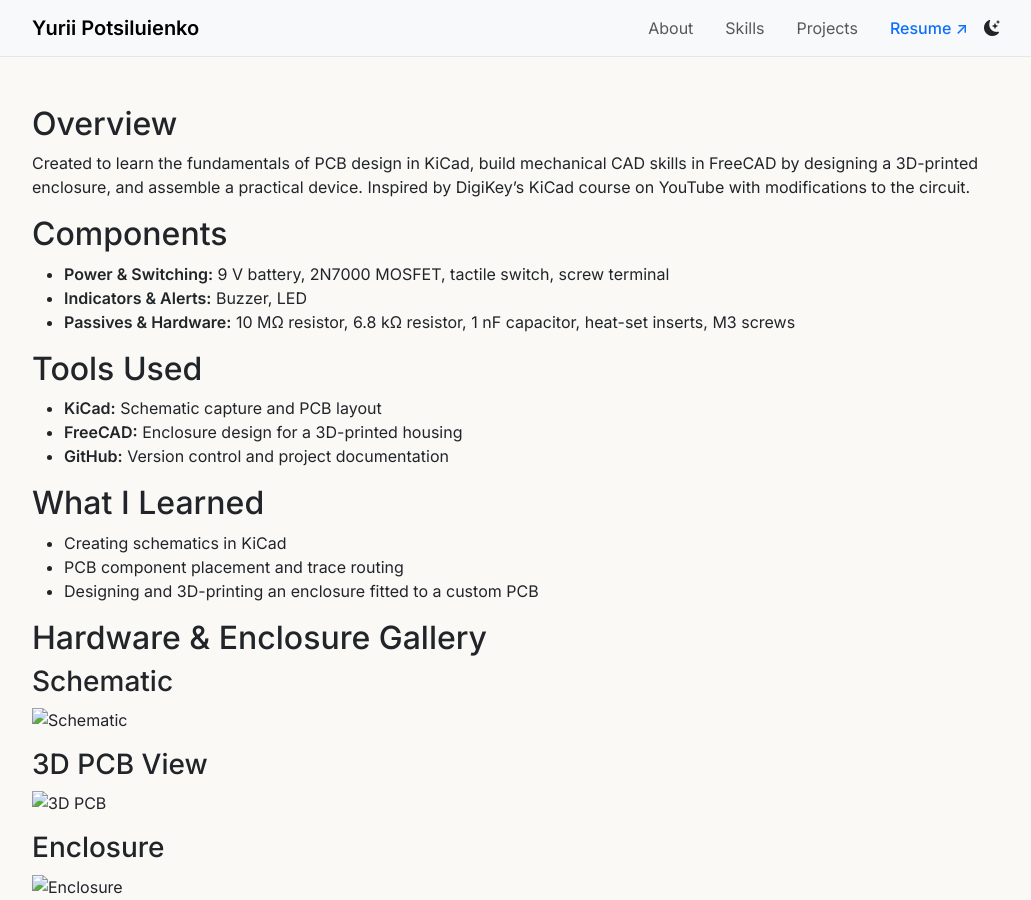
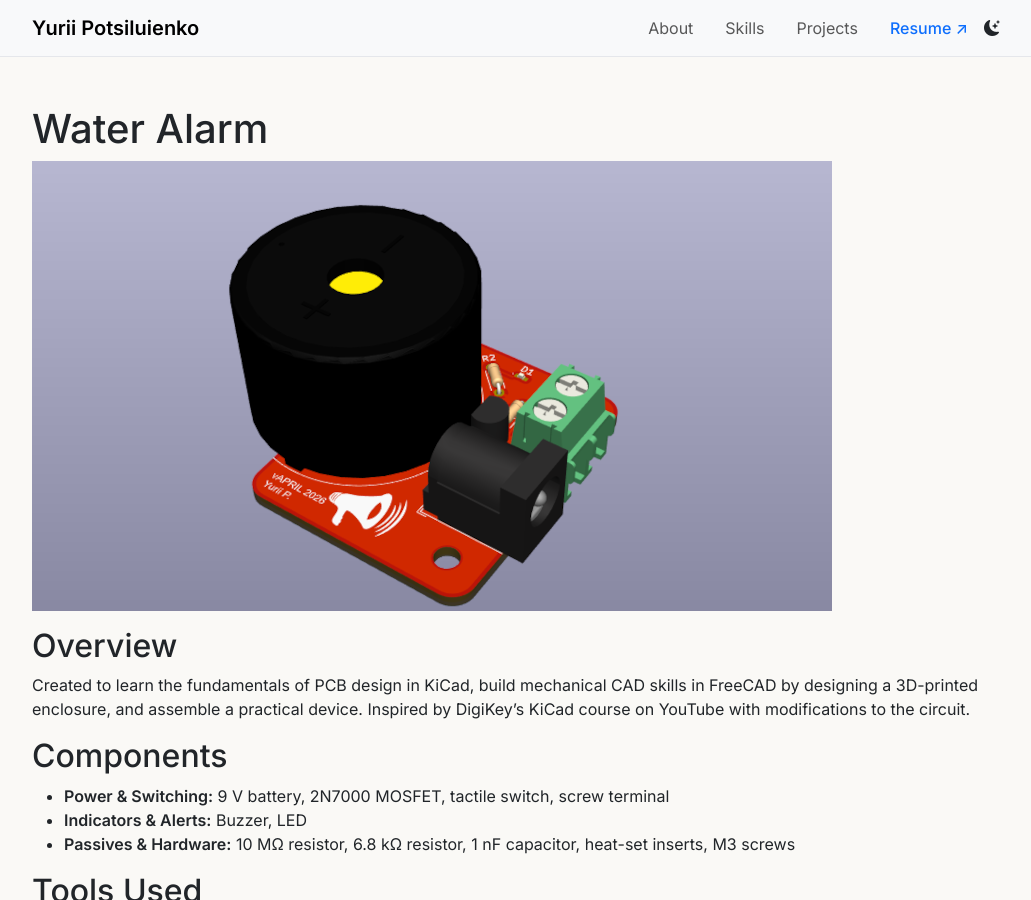
Before and after one commit to yurii-potsiluienko/yurii-potsiluienko.github.io, a Jekyll site: the page built from _projects/water_alarm.md, in a window 1280 px wide and 900 px high. Shown: the whole window, without its empty margins (120-1151 px from the left). Built offline with Jekyll 4.4.1, drawn with Linux system fonts in a browser that asks for light colours.

Commit message:
Add FreeCAD to skills, update Water Alarm project images, and enhance favicon support

```diff
--- a/_data/skills.yml
+++ b/_data/skills.yml
@@ -27,6 +27,7 @@
   items:
     - "KiCad"
     - "LTspice"
+    - "FreeeCAD"
     - "Oscilloscope"
     - "Digital multimeter"
     - "Function generator"
--- a/_layouts/default.html
+++ b/_layouts/default.html
@@ -23,9 +23,9 @@
   <script src="{{ '/_static/js/theme.js' | relative_url }}"></script>
 
   <!-- Favicon links -->
-  <link rel="icon" type="image/svg+xml" href="{{ '/_static/img/favicon.svg' | relative_url }}" />
-  <link rel="icon" type="image/png" sizes="32x32" href="{{ '/_static/img/favicon-32x32.png' | relative_url }}" />
-  <link rel="apple-touch-icon" sizes="180x180" href="{{ '/_static/img/apple-touch-icon.png' | relative_url }}" />
+  <link rel="icon" type="image/png" sizes="16x16" href="{{ '/_static/img/favicon/favicon-16x16.png' | relative_url }}" />
+  <link rel="icon" type="image/png" sizes="32x32" href="{{ '/_static/img/favicon/favicon-32x32.png' | relative_url }}" />
+  <link rel="apple-touch-icon" sizes="180x180" href="{{ '/_static/img/favicon/apple-touch-icon.png' | relative_url }}" />
 </head>
 <body>
   {% include header.html %}
--- a/_projects/water_alarm.md
+++ b/_projects/water_alarm.md
@@ -2,7 +2,7 @@
 title: Water Alarm
 subtitle:
 summary: A water alarm featuring a custom-designed PCB and a 3D-printed enclosure.
-image: /_static/img/projects/water-alarm-photo.png
+image: /_static/img/projects/water-alarm/water-alarm-photo.png
 skills:
   - KiCad
   - FreeCAD
@@ -11,6 +11,9 @@ skills:
 repo_url: https://github.com/yurii-potsiluienko/water-alarm
 order: 1
 ---
+# Water Alarm
+
+![Photo]({{ '/_static/img/projects/water-alarm/water-alarm-photo.png' | relative_url }})
 
 ## Overview
 
@@ -38,12 +41,12 @@ Created to learn the fundamentals of PCB design in KiCad, build mechanical CAD s
 
 ### Schematic
 
-![Schematic]({{ '/_static/img/projects/schematic.png' | relative_url }})
+![Schematic]({{ '/_static/img/projects/water-alarm/schematic.png' | relative_url }})
 
 ### 3D PCB View
 
-![3D PCB]({{ '/_static/img/projects/3d-pcb.png' | relative_url }})
+![3D PCB]({{ '/_static/img/projects/water-alarm/3d-pcb.png' | relative_url }})
 
 ### Enclosure
 
-![Enclosure]({{ '/_static/img/projects/enclosure.png' | relative_url }})
+![Enclosure]({{ '/_static/img/projects/water-alarm/enclosure.png' | relative_url }})
```
Also changed, not shown: _static/img/favicon/apple-touch-icon.png (renamed from _static/img/apple-touch-icon.png), _static/img/favicon/favicon-16x16.png (renamed from _static/img/favicon-16x16.png), _static/img/favicon/favicon-32x32.png (renamed from _static/img/favicon-32x32.png), _static/img/projects/water-alarm/3d-pcb.png (added), _static/img/projects/water-alarm/enclosure.png (added), _static/img/projects/water-alarm/schematic.png (added), _static/img/projects/water-alarm/water-alarm-photo.png (renamed from _static/img/projects/water-alarm-photo.png).
